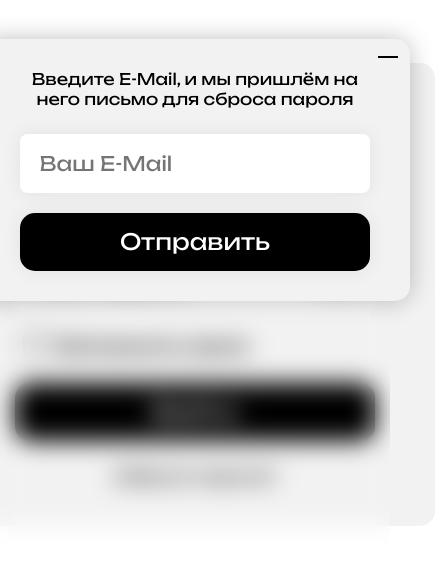
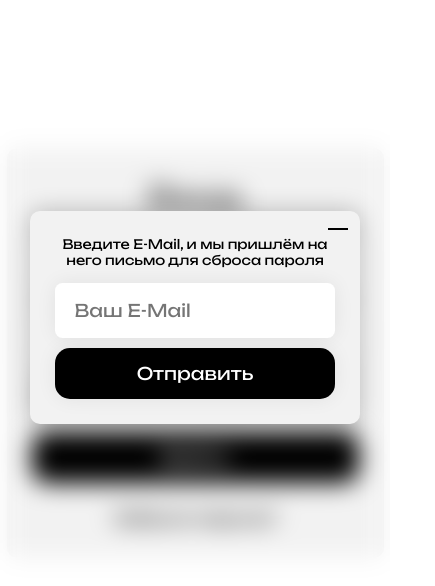
Before and after one commit to GlebVygorchuk/task-manager, a React (Vite) app in the folder task-manager/: page /login in a window 390 px wide. Both pictures are taken after a click on the element "Забыли пароль?". Shown: the top 586 px of the page, 435 px wide, since content can reach past the window. Built offline with nearby package versions, Linux system fonts and the light colour scheme.

Commit message:
adapted login page

```diff
--- a/task-manager/src/pages/Login.jsx
+++ b/task-manager/src/pages/Login.jsx
@@ -75,7 +75,7 @@ export default function Login() {
 
             <div className="login__container">
 
-                <h1 style={{fontSize: '45px'}}>Вход</h1>
+                <h1 className="login__name">Вход</h1>
 
                 <form className="login__form">
 
@@ -122,10 +122,10 @@ export default function Login() {
                             <div className={showModal ? 'email-reset show' : 'email-reset'}>
                 <div onClick={() => setShowModal(false)} className="close-button"></div>
 
-                <p>{info}</p>
+                <p className="email-reset__info">{info}</p>
 
                 <input
-                style={{marginTop: '5px'}}
+                style={{marginTop: '-5px'}}
                 placeholder="Ваш E-Mail"
                 onClick={(e) => e.stopPropagation()}
                 onInput={(e) => {setEmail(e.target.value)}}
@@ -133,7 +133,7 @@ export default function Login() {
                 type="email"
                 className="login__input" />
 
-                <button onClick={handleReset} style={{marginTop: '0'}} className="login__button">Отправить</button>
+                <button onClick={handleReset} style={{marginTop: '-10px'}} className="login__button">Отправить</button>
             </div>
             </div>
             {loading ?
--- a/task-manager/src/styles/_Login.scss
+++ b/task-manager/src/styles/_Login.scss
@@ -6,16 +6,47 @@
 
     &__container {
         @include formContainerStyles();
+
+        @include mobile {
+            padding: 30px 40px;
+            margin-top: 17.5vh;
+            border-radius: 10px;
+        }
+
+        @include mobile-small {
+            padding: 30px 10px;
+        }
+    }
+
+    &__name {
+        font-size: 45px;
+        font-weight: 300;
+
+        @include mobile {
+            font-size: 35px;
+        }
+
+        @include mobile-small {
+            font-size: 32.5px;
+        }
     }
 
     &__form {
         display: flex;
         flex-direction: column;
         row-gap: 15px;
+
+        @include mobile {
+            padding-inline: 15px;
+        }
     }
 
     &__input {
-        @include inputStyles()
+        @include inputStyles();
+
+        @include mobile {
+            font-size: 17.5px;
+        }
     }
 
     &__button {
@@ -26,6 +57,18 @@
         &:hover {
             background-color: var(--color-main);
         }
+
+        @include mobile {
+            font-size: 17.5px;
+        }
+    }
+
+    @include mobile {
+        padding-inline: 200px;
+    }
+
+    @include mobile-small {
+        padding-inline: 100px;
     }
 }
 
@@ -50,6 +93,10 @@
         margin-top: 2px;
         font-size: 19px;
         user-select: none;
+
+        @include mobile {
+            font-size: 17.5px;
+        }
     }
 }
 
@@ -81,6 +128,24 @@
     transition: 0.3s;
     transform: scale(0.85, 0.85);
     box-shadow: 0px 0px 25px rgba(0, 0, 0, 0.247);
+
+    &__info {
+        font-size: 17px;
+
+        @include mobile {
+            font-size: 13px;
+        }
+    }
+
+    @include mobile {
+        margin-top: 25vh;
+        padding: 30px;
+        width: 280px;
+    }
+
+    @include mobile-small {
+        padding: 25px;
+    }
 }
 
 .show {
--- a/task-manager/src/styles/_Register.scss
+++ b/task-manager/src/styles/_Register.scss
@@ -6,11 +6,11 @@
 
     &__container {
         @include formContainerStyles();
+        border-radius: 10px;
 
         @include mobile {
             padding: 30px 40px;
             margin-top: 17.5vh;
-            border-radius: 10px;
         }
 
         @include mobile-small {
@@ -48,7 +48,6 @@
         @include mobile {
             font-size: 17.5px;
         }
-
     }
 
     &__button {
--- a/task-manager/src/styles/_mixins.scss
+++ b/task-manager/src/styles/_mixins.scss
@@ -27,7 +27,7 @@
     background: var(--background-gradient);
     row-gap: 20px;
     padding: 40px 60px;
-    border-radius: 15px;
+    border-radius: 10px;
     margin-top: 7.5vh;
     animation: appear 0.5s forwards;
 }
--- a/task-manager/src/styles/styles.css
+++ b/task-manager/src/styles/styles.css
@@ -143,15 +143,15 @@
   background: var(--background-gradient);
   row-gap: 20px;
   padding: 40px 60px;
-  border-radius: 15px;
+  border-radius: 10px;
   margin-top: 7.5vh;
   animation: appear 0.5s forwards;
+  border-radius: 10px;
 }
 @media (max-width: 770px) {
   .registration__container {
     padding: 30px 40px;
     margin-top: 17.5vh;
-    border-radius: 10px;
   }
 }
 @media (max-width: 480px) {
@@ -408,14 +408,45 @@
   background: var(--background-gradient);
   row-gap: 20px;
   padding: 40px 60px;
-  border-radius: 15px;
+  border-radius: 10px;
   margin-top: 7.5vh;
   animation: appear 0.5s forwards;
 }
+@media (max-width: 770px) {
+  .login__container {
+    padding: 30px 40px;
+    margin-top: 17.5vh;
+    border-radius: 10px;
+  }
+}
+@media (max-width: 480px) {
+  .login__container {
+    padding: 30px 10px;
+  }
+}
+.login__name {
+  font-size: 45px;
+  font-weight: 300;
+}
+@media (max-width: 770px) {
+  .login__name {
+    font-size: 35px;
+  }
+}
+@media (max-width: 480px) {
+  .login__name {
+    font-size: 32.5px;
+  }
+}
 .login__form {
   display: flex;
   flex-direction: column;
   row-gap: 15px;
+}
+@media (max-width: 770px) {
+  .login__form {
+    padding-inline: 15px;
+  }
 }
 .login__input {
   background-color: var(--color-background);
@@ -437,6 +468,11 @@
 }
 .login__input:focus {
   border: 2px solid var(--color-accent);
+}
+@media (max-width: 770px) {
+  .login__input {
+    font-size: 17.5px;
+  }
 }
 .login__button {
   margin-top: 10px;
@@ -452,6 +488,21 @@
 .login__button:hover {
   background-color: var(--color-main);
 }
+@media (max-width: 770px) {
+  .login__button {
+    font-size: 17.5px;
+  }
+}
+@media (max-width: 770px) {
+  .login {
+    padding-inline: 200px;
+  }
+}
+@media (max-width: 480px) {
+  .login {
+    padding-inline: 100px;
+  }
+}
 
 .remember {
   display: flex;
@@ -477,6 +528,11 @@
      -moz-user-select: none;
           user-select: none;
 }
+@media (max-width: 770px) {
+  .remember__text {
+    font-size: 17.5px;
+  }
+}
 
 .modal-container {
   display: flex;
@@ -502,7 +558,7 @@
   background: var(--background-gradient);
   row-gap: 20px;
   padding: 40px 60px;
-  border-radius: 15px;
+  border-radius: 10px;
   margin-top: 7.5vh;
   animation: appear 0.5s forwards;
   position: absolute;
@@ -515,6 +571,26 @@
   transition: 0.3s;
   transform: scale(0.85, 0.85);
   box-shadow: 0px 0px 25px rgba(0, 0, 0, 0.247);
+}
+.email-reset__info {
+  font-size: 17px;
+}
+@media (max-width: 770px) {
+  .email-reset__info {
+    font-size: 13px;
+  }
+}
+@media (max-width: 770px) {
+  .email-reset {
+    margin-top: 25vh;
+    padding: 30px;
+    width: 280px;
+  }
+}
+@media (max-width: 480px) {
+  .email-reset {
+    padding: 25px;
+  }
 }
 
 .show {
@@ -710,7 +786,7 @@ body {
   background: var(--background-gradient);
   row-gap: 20px;
   padding: 40px 60px;
-  border-radius: 15px;
+  border-radius: 10px;
   margin-top: 7.5vh;
   animation: appear 0.5s forwards;
   border-radius: 10px;
```
Also changed, not shown: 1 other file (tests, documents, lock files or other folders).
